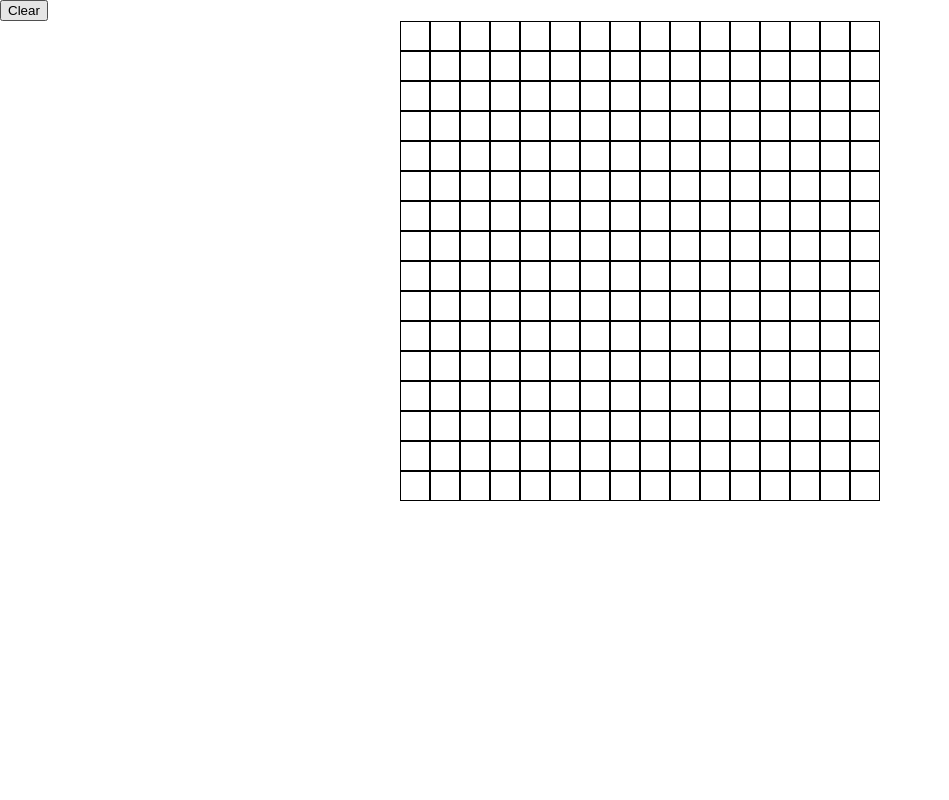
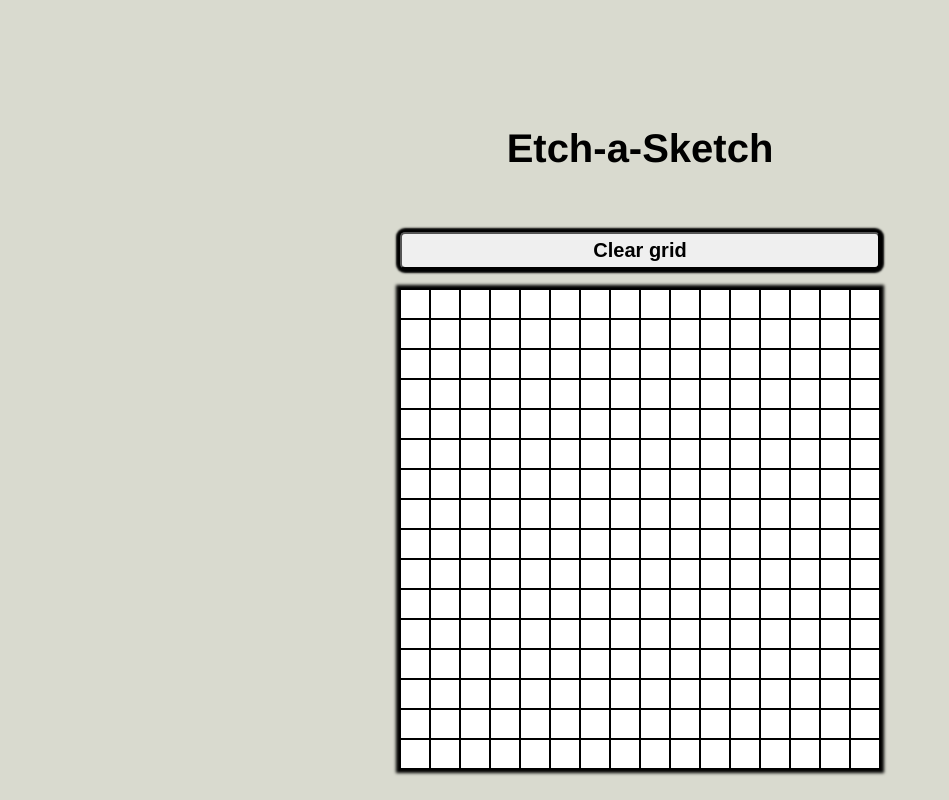
Before and after one commit to LukSiman/etch-a-sketch, a plain HTML site: page index.html in a window 1280 px wide. Shown: the whole page, without its empty margins (0-949 px from the left). Drawn offline with Linux system fonts and the light colour scheme; a web font is replaced by a local one.

Commit message:
adding styling

```diff
--- a/css/styles.css
+++ b/css/styles.css
@@ -1,4 +1,5 @@
 @import url("reset.css");
+@import url('https://fonts.googleapis.com/css2?family=Otomanopee+One&display=swap');
 
 /**********************************************
 GLOBAL VARIABLES
@@ -17,12 +18,44 @@ html {
     box-sizing: inherit;
 }
 
+body{
+  font-family: 'Otomanopee One', Helvetica, sans-serif;
+  background-color: rgb(217, 218, 207);
+}
+
+h1{
+  margin-top: 10%;
+  text-align: center;
+  font-weight: bold;
+  font-size: 40px;
+}
+
+main{
+  padding-top: 5%;
+  margin: auto;
+  width: 50%;
+  display: flex;
+  flex-direction: column;
+  align-items: center;
+}
+
+button{
+  box-shadow: 0 0 2px 4px black;
+  border-radius: 5px;
+  font-weight: bold;
+  font-size: 20px;
+  width: 480px;
+  padding: 5px 0 5px 0;
+  margin-bottom: 20px;
+}
+
 /**********************************************
 ID SELECTORS
 **********************************************/
 
 #container{
-  margin: auto;
+  background-color: white;
+  box-shadow: 0 0 3px 4px black;
   width: 480px;
   height: 480px;
   display: grid;
--- a/index.html
+++ b/index.html
@@ -9,8 +9,9 @@
 
 <body>
 
+    <h1>Etch-a-Sketch</h1>
     <main>
-        <button>Clear</button>
+        <button>Clear grid</button>
 
         <div id="container"></div>
     </main>
--- a/scripts/script.js
+++ b/scripts/script.js
@@ -1,18 +1,15 @@
 const container = document.querySelector('#container');
 let squares = document.querySelectorAll('.squares');
+const gridSize = 480;
 
-//let firstTime = true;
+makeGrid(16); // initial grid
 
-//if(firstTime){
-    makeGrid(16); // initial grid
-  //  firstTime = false;
-//}
 
 function makeGrid(size){
     container.innerHTML = '';
 
-    container.style.gridTemplateRows = `repeat(${size}, 30px)`;
-    container.style.gridTemplateColumns = `repeat(${size}, 30px)`;
+    container.style.gridTemplateRows = `repeat(${size}, ${gridSize/size}px)`;
+    container.style.gridTemplateColumns = `repeat(${size}, ${gridSize/size}px)`;
 
     for (let i = 1; i <= size * size; i++) {
         let div = document.createElement('div');
@@ -35,19 +32,19 @@ const button = document.querySelector('button');
 button.addEventListener('click', () => {
     size = 0;
 
-    while(size <= 0 || size > 100){
+    while(size <= 0 || size > 64){
 
     size = prompt('How many squares per side would you like?');
 
-        if(size > 100){
-            alert('Please enter 100 or less!');
+        if(size > 64){
+            alert('Please enter 64 or less!');
         }
     }
 
     makeGrid(size);
 
-    container.style.gridTemplateRows = `repeat(${size}, 30px)`;
-    container.style.gridTemplateColumns = `repeat(${size}, 30px)`;
+    container.style.gridTemplateRows = `repeat(${size}, ${gridSize/size}px)`;
+    container.style.gridTemplateColumns = `repeat(${size}, ${gridSize/size}px)`;
 
     squares.forEach(div => {
         div.style.backgroundColor = 'white'
```
